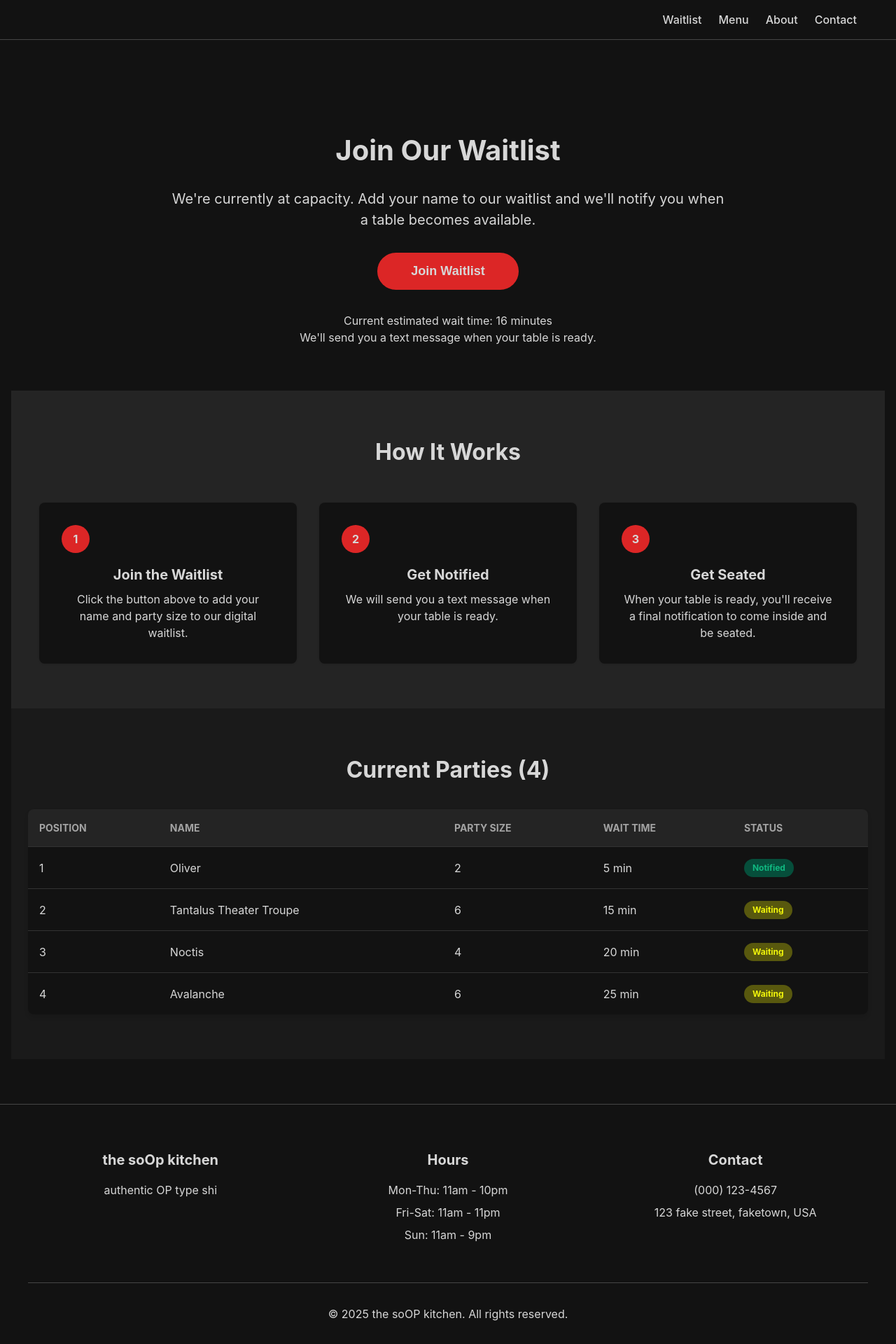
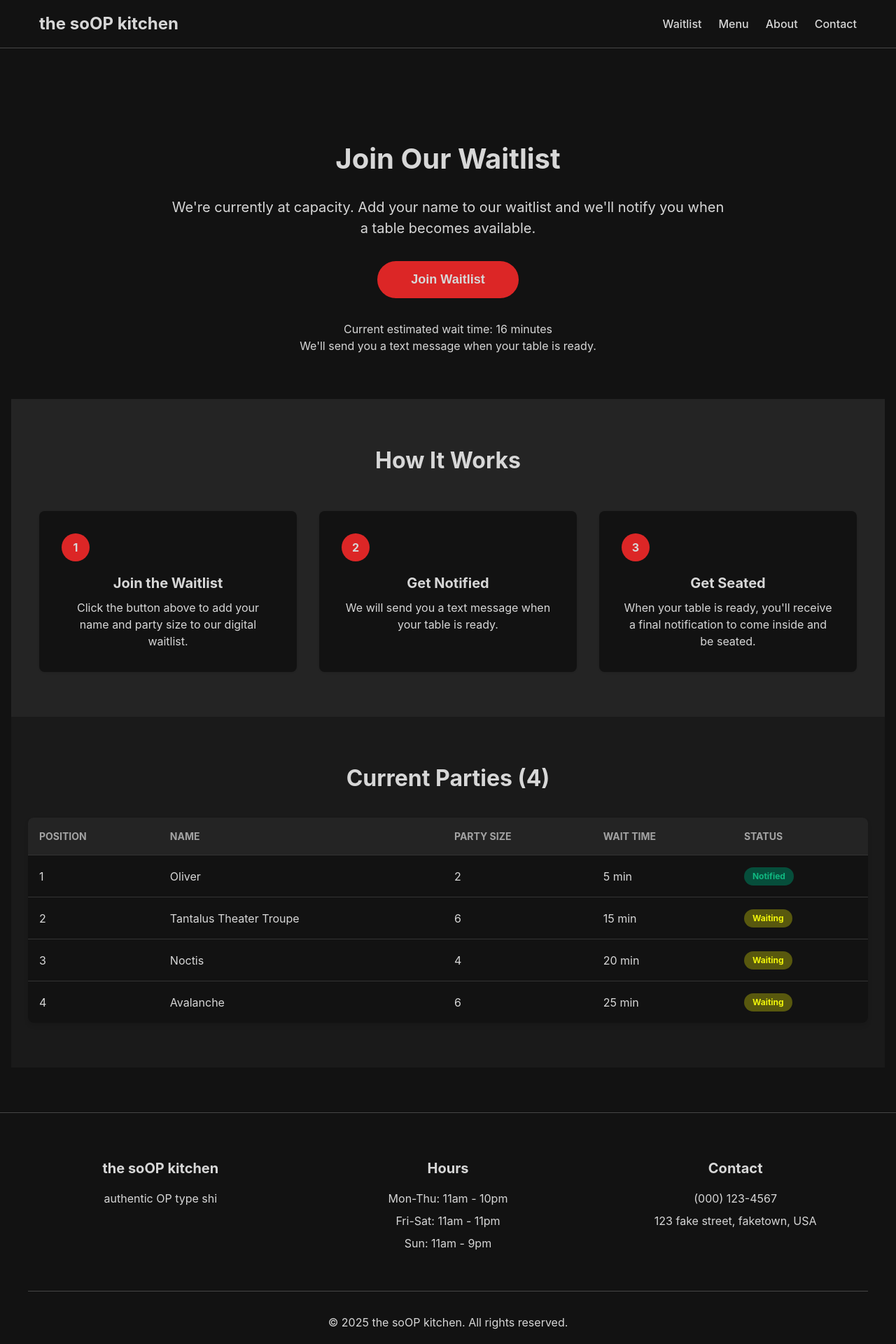
Before and after one commit to olivechip/rw_frontend, a Vue app: page / in a window 1280 px wide. Shown: the top 1920 px of the page at 70% size. Built offline with nearby package versions, Linux system fonts and the light colour scheme.

Commit message:
fixed typo on slogan

```diff
--- a/src/components/WaitlistFooter.vue
+++ b/src/components/WaitlistFooter.vue
@@ -3,7 +3,7 @@
     <div class="footer-content">
       <div class="footer-grid">
         <div class="footer-section">
-          <h3 class="footer-title">the soOp kitchen</h3>
+          <h3 class="footer-title">the soOP kitchen</h3>
           <ul class="footer-list">
             <li>authentic OP type shi</li>
           </ul>
--- a/src/components/WaitlistHeader.vue
+++ b/src/components/WaitlistHeader.vue
@@ -1,7 +1,7 @@
 <template>
   <header class="header">
     <div class="header-content">
-      <h1 class="logo"></h1>
+      <h1 class="logo">the soOP kitchen</h1>
       <nav class="desktop-nav">
         <router-link to="/" class="nav-link">Waitlist</router-link>
         <router-link to="#menu" class="nav-link">Menu</router-link>
```
